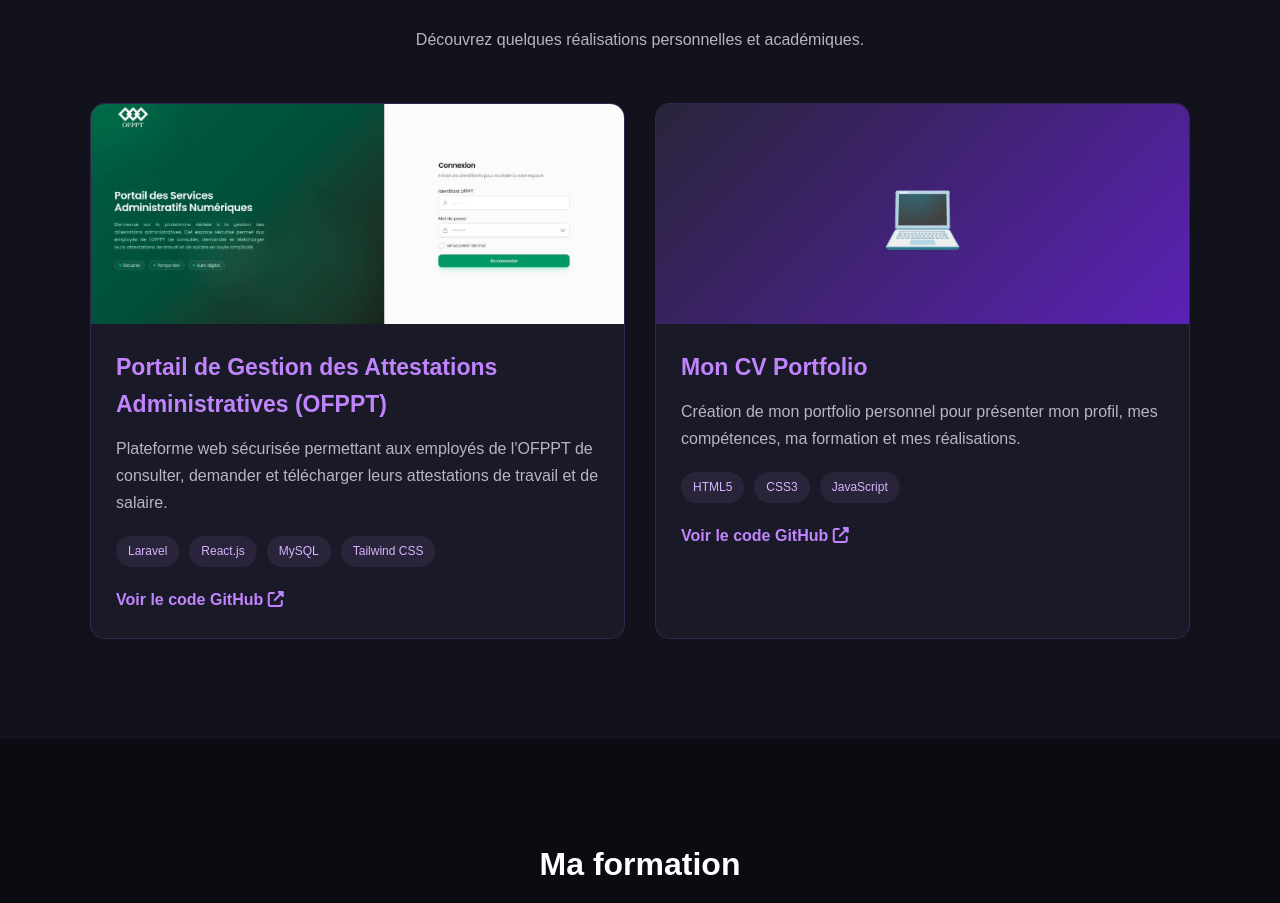
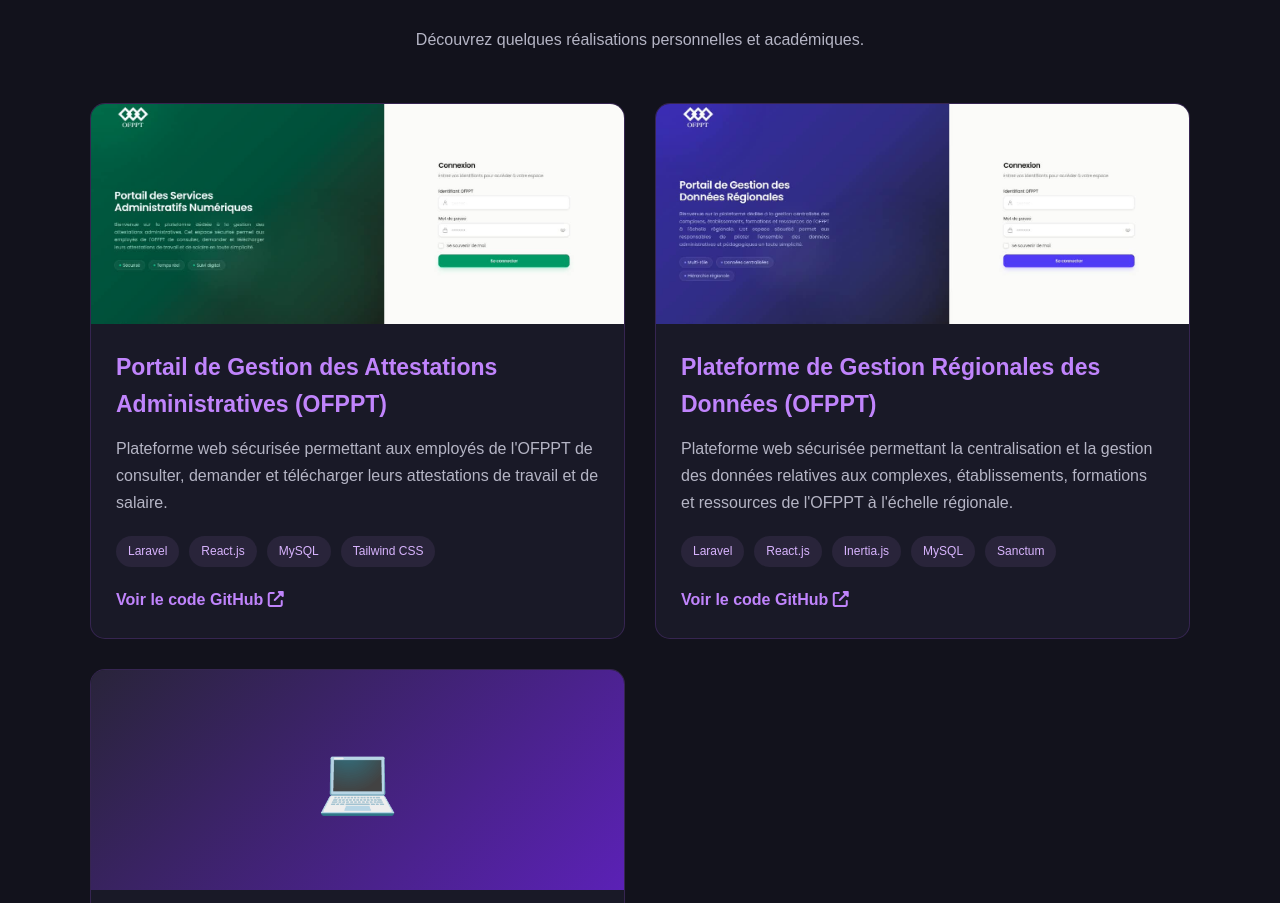
Before and after one commit to Latifa-tifa99/CVPortfolio, a plain HTML site: page index.html in a window 1280 px wide. Shown: the part 3400-4303 px from the top of the page. Drawn offline with Linux system fonts and the light colour scheme.

Commit message:
Update index.html

```diff
--- a/index.html
+++ b/index.html
@@ -334,8 +334,42 @@
                     </div>
 
                 </div>
+                 <!-- PROJET 2 -->
+                <div class="project-card">
 
-                <!-- PROJET 2 -->
+                    <div class="project-image">
+                        <img src="images/project2.jpeg"
+                            alt="Projet de gestion des données">
+                    </div>
+
+                    <div class="project-content">
+
+                        <h3>Plateforme de Gestion Régionales des Données (OFPPT)</h3>
+
+                        <p>
+                            Plateforme web sécurisée permettant la centralisation et la gestion
+                            des données relatives aux complexes, établissements, formations et
+                            ressources de l'OFPPT à l'échelle régionale.
+                        </p>
+                        <div class="project-technologies">
+                            <span>Laravel</span>
+                            <span>React.js</span>
+                            <span>Inertia.js</span>
+                            <span>MySQL</span>
+                            <span>Sanctum</span>
+                        </div>
+
+                        <a href="https://github.com/wbaya/ofppt-regional-database"
+                        target="_blank"
+                        rel="noopener noreferrer"
+                        class="project-link">
+                        Voir le code GitHub <i class="fas fa-external-link-alt"></i>
+                        </a>
+                    </div>
+
+                </div>
+
+                <!-- PROJET 3 -->
 
                 <div class="project-card">
 
```
